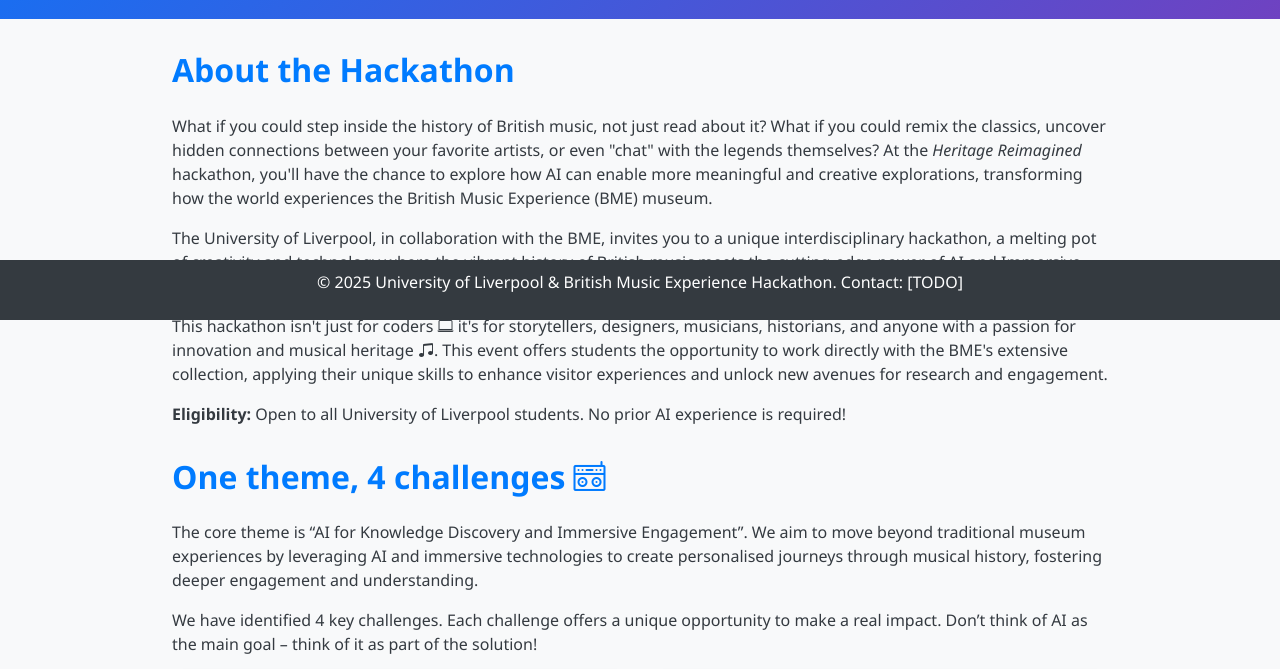
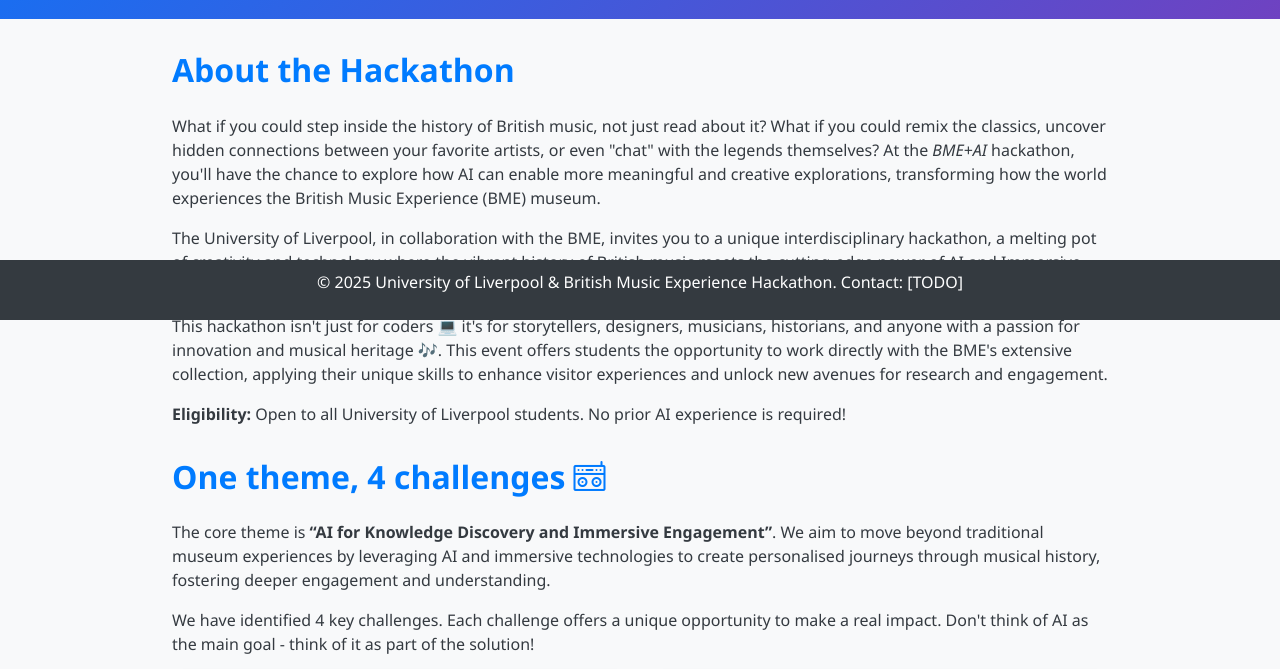
Before and after one commit to onradio/bme-hackathon-25, a plain HTML site: page index.html in a window 1280 px wide. Shown: the part 480-1149 px from the top of the page. Drawn offline with nearby package versions, Linux system fonts and the light colour scheme.

Commit message:
fix: minor typos

```diff
--- a/index.html
+++ b/index.html
@@ -60,17 +60,17 @@
 
     <div class="container" id="about">
       <h2>About the Hackathon</h2>
-        <p>What if you could step inside the history of British music, not just read about it? What if you could remix the classics, uncover hidden connections between your favorite artists, or even "chat" with the legends themselves? At the <em>Heritage Reimagined</em> hackathon, you'll have the chance to explore how AI can enable more meaningful and creative explorations, transforming how the world experiences the British Music Experience (BME) museum.</p>
+        <p>What if you could step inside the history of British music, not just read about it? What if you could remix the classics, uncover hidden connections between your favorite artists, or even "chat" with the legends themselves? At the <em>BME+AI</em> hackathon, you'll have the chance to explore how AI can enable more meaningful and creative explorations, transforming how the world experiences the British Music Experience (BME) museum.</p>
         <p>The University of Liverpool, in collaboration with the BME, invites you to a unique interdisciplinary hackathon, a melting pot of creativity and technology where the vibrant history of British music meets the cutting-edge power of AI and Immersive Technologies.</p>
-        <p>This hackathon isn't just for coders <i class="bi bi-laptop"></i> it's for storytellers, designers, musicians, historians, and anyone with a passion for innovation and musical heritage <i class="bi bi-music-note-beamed"></i>. This event offers students the opportunity to work directly with the BME's extensive collection, applying their unique skills to enhance visitor experiences and unlock new avenues for research and engagement.</p>
+        <p>This hackathon isn't just for coders 💻 it's for storytellers, designers, musicians, historians, and anyone with a passion for innovation and musical heritage 🎶. This event offers students the opportunity to work directly with the BME's extensive collection, applying their unique skills to enhance visitor experiences and unlock new avenues for research and engagement.</p>
         <p><strong>Eligibility:</strong> Open to all University of Liverpool students. No prior AI experience is required!</p>
     </div>
 
 
     <div class="container" id="challenges">
         <h2>One theme, 4 challenges <i class="bi bi-boombox"></i></h2>
-        <p>The core theme is “AI for Knowledge Discovery and Immersive Engagement”.  We aim to move beyond traditional museum experiences by leveraging AI and immersive technologies to create personalised journeys through musical history, fostering deeper engagement and understanding.</p>
-        <p>We have identified 4 key challenges. Each challenge offers a unique opportunity to make a real impact. Don’t think of AI as the main goal – think of it as part of the solution!</p>
+        <p>The core theme is <strong>“AI for Knowledge Discovery and Immersive Engagement”</strong>. We aim to move beyond traditional museum experiences by leveraging AI and immersive technologies to create personalised journeys through musical history, fostering deeper engagement and understanding.</p>
+        <p>We have identified 4 key challenges. Each challenge offers a unique opportunity to make a real impact. Don't think of AI as the main goal - think of it as part of the solution!</p>
 
         <div class="row">
             <div class="col-md-6">
@@ -124,7 +124,7 @@
     <div class="container" id="format">
       <h2>Event Format</h2>
         <p><strong>Day 1: Exploration and Ideation:</strong> Visit the British Music Experience, team formation, and brainstorming.</p>
-        <p><strong>Day 2 & 3: Hackathon:</strong> Intensive development and prototyping at the University of Liverpool's Career Studio, with mentor support.  Sessions on AI fundamentals and business model development will be provided.</p>
+        <p><strong>Day 2 & 3: Hackathon:</strong> Intensive development and prototyping at the University of Liverpool's Career Studio, with mentor support.  Sessions on Responsible use of AI fundamentals and concept generation will be provided.</p>
         <p><strong>Final Presentations:</strong> Short presentations to a panel of judges, followed by awards and networking.</p>
         <p><strong>Prizes <i class="bi bi-trophy"></i>:</strong> We will award prizes to the most innovative and impactful projects.</p>
     </div>
@@ -206,7 +206,7 @@
 
 
     <div class="footer">
-        <p>&copy; 2025 University of Liverpool & British Music Experience Hackathon.  Contact: [TODO]</p>
+        <p>&copy; 2025 University of Liverpool & British Music Experience Hackathon. Contact: [TODO]</p>
     </div>
 
 
```
